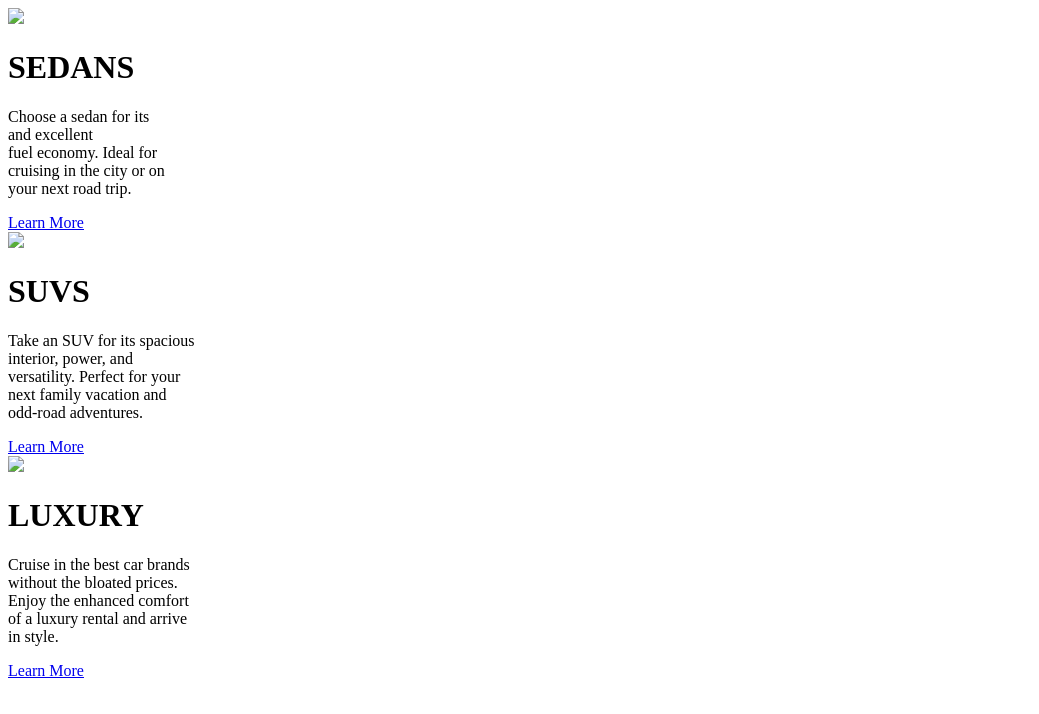
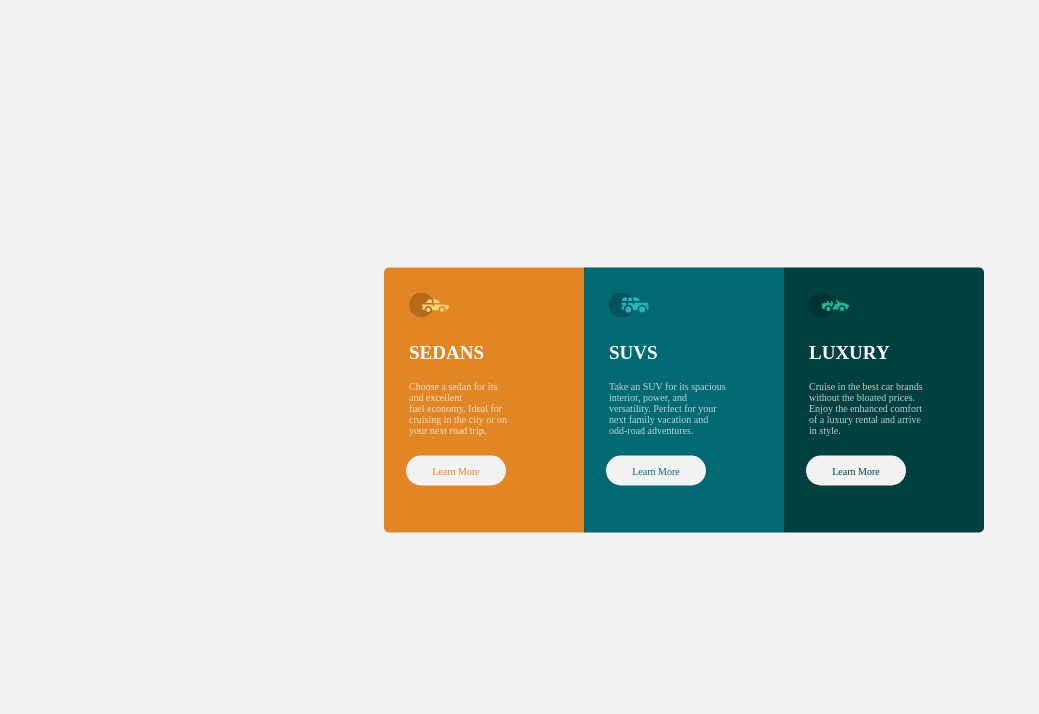
Before and after one commit to JulieLecerre/3column-preview-card-component, a plain HTML site: page index.html in a window 1280 px wide. Shown: the whole page, without its empty margins (0-1039 px from the left). Drawn offline with Linux system fonts and the light colour scheme.

Commit message:
ajout des images et correction chemin css

```diff
--- a/index.html
+++ b/index.html
@@ -2,14 +2,14 @@
 <html>
 <head>
 	<meta charset="utf-8"/>
-	<link rel="stylesheet" href="exercice 2.css"/>
+	<link rel="stylesheet" href="exercice2.css"/>
   <title> Colonnes </title>
 </head>
 <body>
 
 <div id="global">
 	<div class="colonne colonne1">
- 		<img class="icon" src="icon-sedans.svg">
+ 		<img class="icon" src="images/icon-sedans.svg">
 
  		<h1><strong>SEDANS</strong></h1>
 
@@ -26,7 +26,7 @@
 	</div>
 
 	<div class="colonne colonne2">
-		<img class="icon" src="icon-suvs.svg">
+		<img class="icon" src="images/icon-suvs.svg">
 
 		<h1><strong>SUVS</strong></h1>
 
@@ -43,7 +43,7 @@
 	</div>
 
 	<div class="colonne colonne3" >
-		<img class = "icon" src="icon-luxury.svg">
+		<img class = "icon" src="images/icon-luxury.svg">
 
 		<h1><strong>LUXURY</strong></h1>
 
```
Also changed, not shown: images/icon-luxury.svg (added), images/icon-sedans.svg (added), images/icon-suvs.svg (added).
